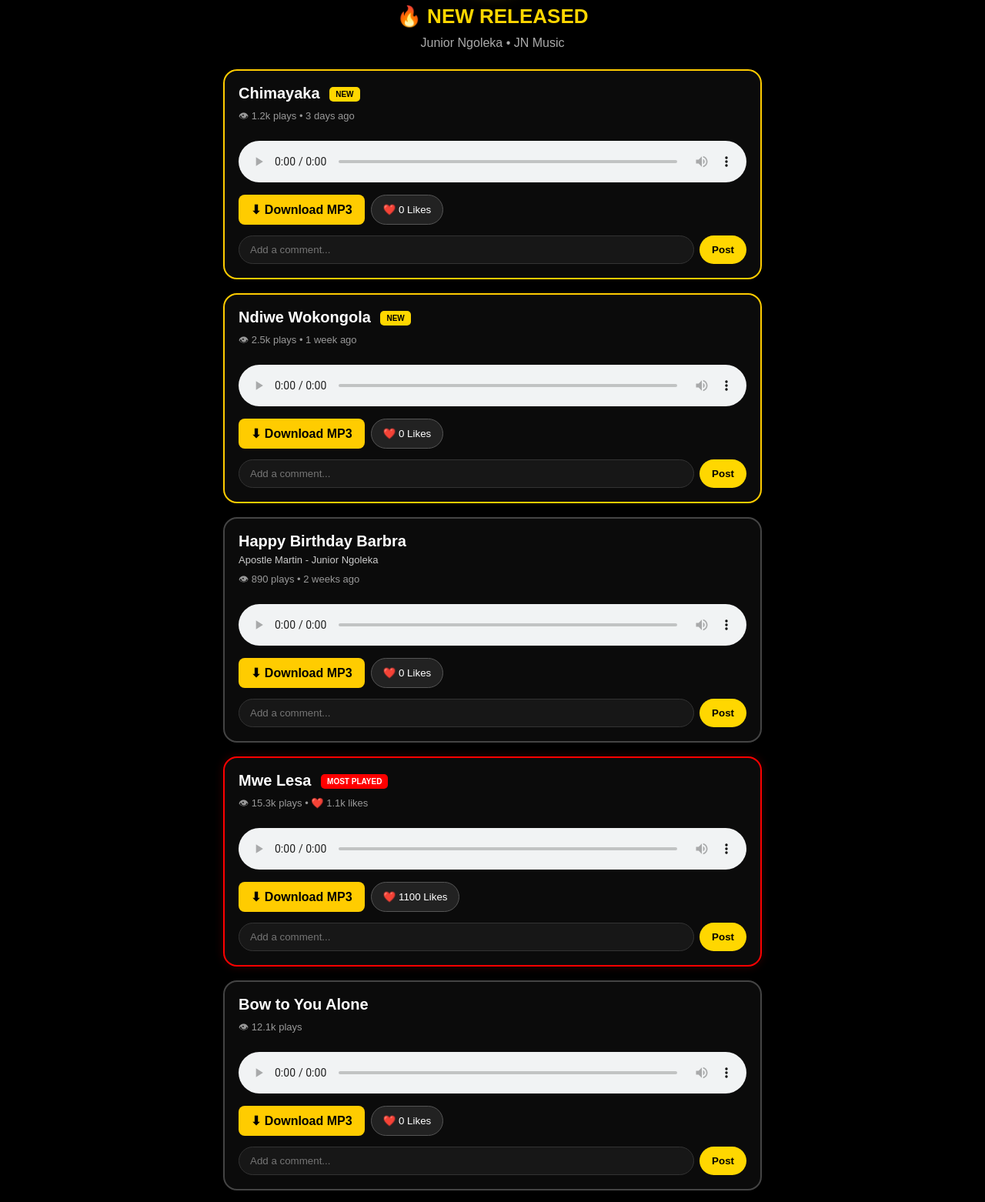
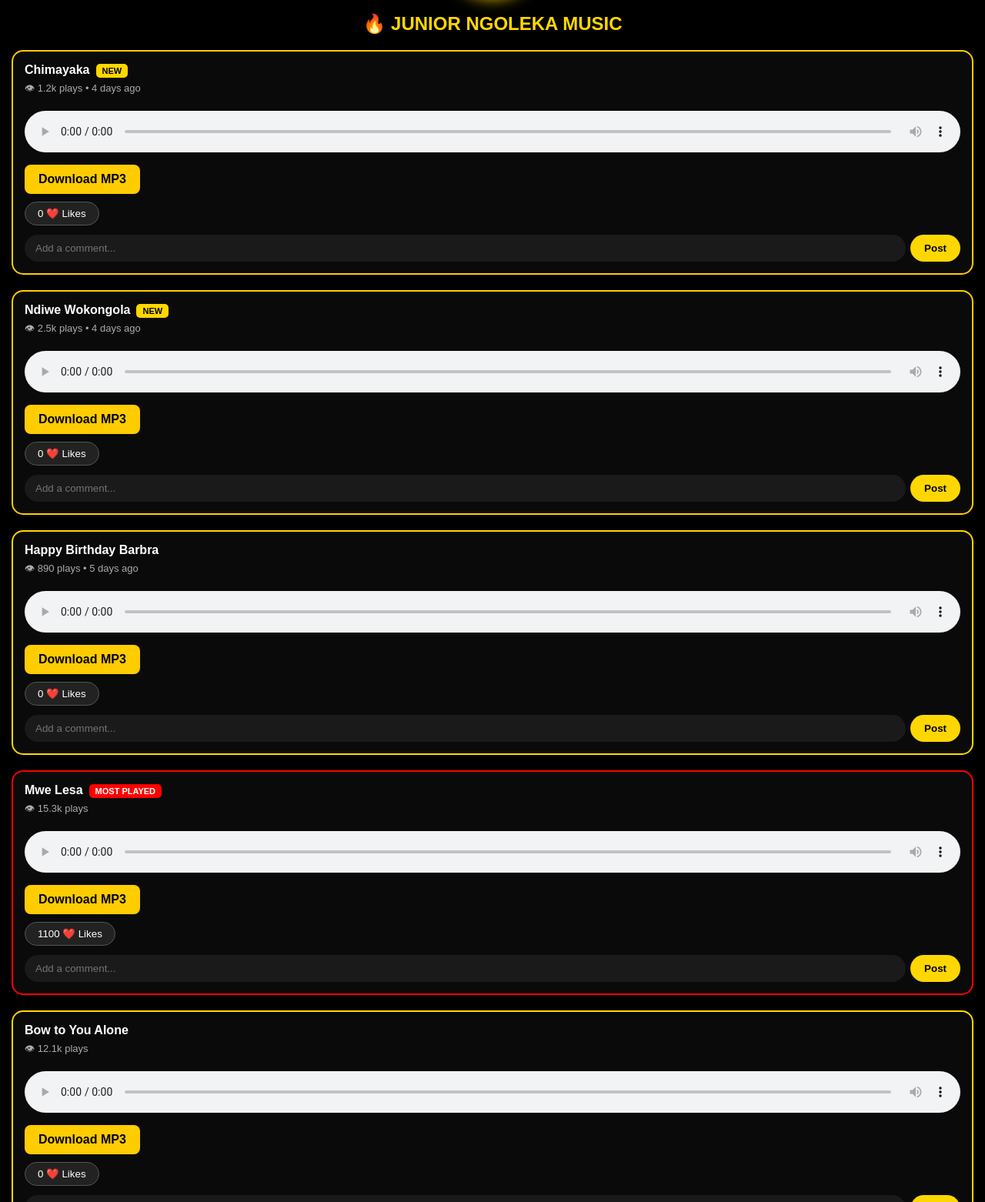
Before and after one commit to JuniorNgoleka/astro-blog-starter-template, an Astro site: page /music in a window 1280 px wide. Shown: the part 164-1726 px from the top of the page at 77% size. Built offline with nearby package versions, Linux system fonts and the light colour scheme; Astro itself is replaced by a stand-in of ours.

Commit message:
Update music.astro

```diff
--- a/src/pages/music.astro
+++ b/src/pages/music.astro
@@ -1,474 +1,130 @@
  ---
+---
+<html>
+<head>
+<meta charset="UTF-8">
+<title>JN Music - Junior Ngoleka</title>
+<meta name="viewport" content="width=device-width, initial-scale=1.0">
+<style>
+body{background:#000;color:#fff;font-family:Arial;padding:15px;margin:0}
+.logo{width:120px;height:120px;margin:20px auto;background:radial-gradient(circle,#222,#000);border:3px solid gold;border-radius:50%;display:flex;align-items:center;justify-content:center;font-size:50px;font-weight:bold;color:gold;box-shadow:0 0 20px gold}
+.title{color:gold;text-align:center;font-size:24px;font-weight:bold;margin:15px 0}
+.song{border:2px solid gold;border-radius:15px;padding:15px;margin:20px 0;background:#0a0a0a}
+.badge{font-size:11px;padding:3px 8px;border-radius:5px;font-weight:bold;margin-left:8px}
+.badge-new{background:gold;color:#000}
+.badge-most{background:red;color:#fff}
+.plays{color:#aaa;font-size:13px;margin:5px 0}
+audio{width:100%;margin:12px 0}
+.btn-dl{background:#ffcc00;color:#000;border:none;padding:10px 18px;border-radius:8px;font-weight:bold;cursor:pointer;text-decoration:none;display:inline-block}
+.btn-like{background:#222;color:#fff;border:1px solid #555;padding:7px 16px;border-radius:20px;cursor:pointer;margin-top:10px}
+.btn-like.liked{background:red;border-color:red}
+.comment-row{display:flex;gap:6px;margin-top:12px}
+.comment-row input{flex:1;padding:10px 14px;border-radius:20px;border:none;background:#1a1a1a;color:#fff}
+.btn-post{background:gold;color:#000;border:none;padding:10px 18px;border-radius:20px;font-weight:bold;cursor:pointer}
+.comment-item{background:#1e1e1e;padding:8px 12px;border-radius:12px;margin-top:8px;font-size:14px;text-align:left}
+</style>
+</head>
+<body>
 
----
+<div class="logo">JN</div>
+<div class="title">🔥 JUNIOR NGOLEKA MUSIC</div>
 
-<html lang="en">
-<head>
-  <meta charset="UTF-8" />
-  <meta name="viewport" content="width=device-width, initial-scale=1.0" />
-  <title>JN Music - Junior Ngoleka</title>  <style>
-    * {
-      box-sizing: border-box;
-    }
-
-    body {
-      background: #000;
-      color: #fff;
-      font-family: Arial, sans-serif;
-      margin: 0;
-      padding: 20px 15px 40px;
-    }
-
-    .container {
-      max-width: 700px;
-      margin: auto;
-    }
-
-    .logo {
-      width: 120px;
-      height: 120px;
-      margin: 10px auto 20px;
-      background: radial-gradient(circle, #222, #000);
-      border: 3px solid gold;
-      border-radius: 50%;
-      display: flex;
-      align-items: center;
-      justify-content: center;
-      font-size: 50px;
-      font-weight: bold;
-      color: gold;
-      box-shadow: 0 0 25px rgba(255, 215, 0, .5);
-    }
-
-    .title {
-      color: gold;
-      text-align: center;
-      font-size: 26px;
-      font-weight: bold;
-      margin-bottom: 25px;
-    }
-
-    .subtitle {
-      text-align: center;
-      color: #aaa;
-      margin-top: -15px;
-      margin-bottom: 25px;
-    }
-
-    .song {
-      border: 2px solid #444;
-      border-radius: 18px;
-      padding: 18px;
-      margin: 18px 0;
-      background: #0b0b0b;
-    }
-
-    .song.new {
-      border-color: #ffcc00;
-    }
-
-    .song.most {
-      border-color: red;
-      box-shadow: 0 0 12px rgba(255, 0, 0, .2);
-    }
-
-    .song-title {
-      font-size: 20px;
-      font-weight: bold;
-    }
-
-    .artist {
-      color: #ccc;
-      font-size: 13px;
-      margin-top: 5px;
-    }
-
-    .plays {
-      color: #999;
-      font-size: 13px;
-      margin: 8px 0;
-    }
-
-    .badge {
-      display: inline-block;
-      font-size: 10px;
-      padding: 4px 8px;
-      border-radius: 5px;
-      font-weight: bold;
-      margin-left: 7px;
-      vertical-align: middle;
-    }
-
-    .badge-new {
-      background: gold;
-      color: #000;
-    }
-
-    .badge-most {
-      background: red;
-      color: #fff;
-    }
-
-    audio {
-      width: 100%;
-      margin: 12px 0;
-    }
-
-    .buttons {
-      display: flex;
-      gap: 8px;
-      flex-wrap: wrap;
-    }
-
-    .btn-dl {
-      display: inline-block;
-      background: #ffcc00;
-      color: #000;
-      text-decoration: none;
-      border: none;
-      padding: 10px 16px;
-      border-radius: 8px;
-      font-weight: bold;
-    }
-
-    .btn-like {
-      background: #222;
-      color: #fff;
-      border: 1px solid #555;
-      padding: 8px 15px;
-      border-radius: 20px;
-      cursor: pointer;
-    }
-
-    .btn-like.liked {
-      background: red;
-      border-color: red;
-    }
-
-    .comment-row {
-      display: flex;
-      gap: 7px;
-      margin-top: 14px;
-    }
-
-    .comment-row input {
-      flex: 1;
-      min-width: 0;
-      padding: 10px 14px;
-      border-radius: 20px;
-      border: 1px solid #333;
-      background: #171717;
-      color: #fff;
-      outline: none;
-    }
-
-    .btn-post {
-      background: gold;
-      color: #000;
-      border: none;
-      padding: 9px 16px;
-      border-radius: 20px;
-      font-weight: bold;
-      cursor: pointer;
-    }
-
-    .comment-item {
-      background: #1b1b1b;
-      padding: 9px 12px;
-      border-radius: 12px;
-      margin-top: 8px;
-      font-size: 14px;
-    }
-
-    .comment-item b {
-      color: gold;
-    }
-
-    footer {
-      text-align: center;
-      color: gold;
-      margin-top: 35px;
-      font-size: 13px;
-    }
-  </style></head><body><div class="container">  <div class="logo">JN</div>  <div class="title">🔥 NEW RELEASED</div>  <div class="subtitle">
-    Junior Ngoleka • JN Music
-  </div>  <!-- SONG 1 -->  <div class="song new"><div class="song-title">
-  Chimayaka
-  <span class="badge badge-new">NEW</span>
+<!-- SONG 1 -->
+<div class="song" style="border-color:#ffcc00">
+<div><b>Chimayaka</b><span class="badge badge-new">NEW</span></div>
+<div class="plays">👁 1.2k plays • 4 days ago</div>
+<audio controls><source src="/src/assets/Chimayaka-Jr-Ngoleka.mp3" type="audio/mpeg"></audio><br>
+<a href="/src/assets/Chimayaka-Jr-Ngoleka.mp3" download class="btn-dl">Download MP3</a><br>
+<button class="btn-like" onclick="likeThis(this)"><span>0</span> ❤️ Likes</button>
+<div class="comment-row"><input id="c1" placeholder="Add a comment..."><button class="btn-post" onclick="postThis('c1','l1')">Post</button></div>
+<div id="l1"></div>
 </div>
 
-<div class="plays">
-  👁 1.2k plays • 3 days ago
+<!-- SONG 2 -->
+<div class="song" style="border-color:#ffcc00">
+<div><b>Ndiwe Wokongola</b><span class="badge badge-new">NEW</span></div>
+<div class="plays">👁 2.5k plays • 4 days ago</div>
+<audio controls><source src="/src/assets/Ndiwe-Wokongola.mp3" type="audio/mpeg"></audio><br>
+<a href="/src/assets/Ndiwe-Wokongola.mp3" download class="btn-dl">Download MP3</a><br>
+<button class="btn-like" onclick="likeThis(this)"><span>0</span> ❤️ Likes</button>
+<div class="comment-row"><input id="c2" placeholder="Add a comment..."><button class="btn-post" onclick="postThis('c2','l2')">Post</button></div>
+<div id="l2"></div>
 </div>
 
-<audio controls preload="metadata">
-  <source src="/music/Chimayaka.mp3" type="audio/mpeg" />
-  Your browser does not support audio.
-</audio>
-
-<div class="buttons">
-  <a class="btn-dl" href="/music/Chimayaka.mp3" download>
-    ⬇ Download MP3
-  </a>
-
-  <button class="btn-like" onclick="likeThis(this)">
-    ❤️ <span>0</span> Likes
-  </button>
+<!-- SONG 3 -->
+<div class="song">
+<div><b>Happy Birthday Barbra</b></div>
+<div class="plays">👁 890 plays • 5 days ago</div>
+<audio controls><source src="/src/assets/Happy-birthday-Barbra.mp3" type="audio/mpeg"></audio><br>
+<a href="/src/assets/Happy-birthday-Barbra.mp3" download class="btn-dl">Download MP3</a><br>
+<button class="btn-like" onclick="likeThis(this)"><span>0</span> ❤️ Likes</button>
+<div class="comment-row"><input id="c3" placeholder="Add a comment..."><button class="btn-post" onclick="postThis('c3','l3')">Post</button></div>
+<div id="l3"></div>
 </div>
 
-<div class="comment-row">
-  <input id="c1" placeholder="Add a comment..." />
-  <button class="btn-post" onclick="postThis('c1','l1')">
-    Post
-  </button>
+<!-- SONG 4 MOST PLAYED -->
+<div class="song" style="border-color:red">
+<div><b>Mwe Lesa</b><span class="badge badge-most">MOST PLAYED</span></div>
+<div class="plays">👁 15.3k plays</div>
+<audio controls><source src="/src/assets/Mwe-Lesa.mp3" type="audio/mpeg"></audio><br>
+<a href="/src/assets/Mwe-Lesa.mp3" download class="btn-dl">Download MP3</a><br>
+<button class="btn-like" onclick="likeThis(this)"><span>1100</span> ❤️ Likes</button>
+<div class="comment-row"><input id="c4" placeholder="Add a comment..."><button class="btn-post" onclick="postThis('c4','l4')">Post</button></div>
+<div id="l4"></div>
 </div>
 
-<div id="l1"></div>
-
-  </div>  <!-- SONG 2 -->  <div class="song new"><div class="song-title">
-  Ndiwe Wokongola
-  <span class="badge badge-new">NEW</span>
+<!-- SONG 5 -->
+<div class="song">
+<div><b>Bow to You Alone</b></div>
+<div class="plays">👁 12.1k plays</div>
+<audio controls><source src="/src/assets/Bow-to-You-Alone.mp3" type="audio/mpeg"></audio><br>
+<a href="/src/assets/Bow-to-You-Alone.mp3" download class="btn-dl">Download MP3</a><br>
+<button class="btn-like" onclick="likeThis(this)"><span>0</span> ❤️ Likes</button>
+<div class="comment-row"><input id="c5" placeholder="Add a comment..."><button class="btn-post" onclick="postThis('c5','l5')">Post</button></div>
+<div id="l5"></div>
 </div>
 
-<div class="plays">
-  👁 2.5k plays • 1 week ago
+<!-- SONG 6 -->
+<div class="song">
+<div><b>FMD</b></div>
+<div class="plays">👁 9.4k plays</div>
+<audio controls><source src="/src/assets/FMD.mp3" type="audio/mpeg"></audio><br>
+<a href="/src/assets/FMD.mp3" download class="btn-dl">Download MP3</a><br>
+<button class="btn-like" onclick="likeThis(this)"><span>0</span> ❤️ Likes</button>
+<div class="comment-row"><input id="c6" placeholder="Add a comment..."><button class="btn-post" onclick="postThis('c6','l6')">Post</button></div>
+<div id="l6"></div>
 </div>
 
-<audio controls preload="metadata">
-  <source src="/music/Ndiwe-Wokongola.mp3" type="audio/mpeg" />
-  Your browser does not support audio.
-</audio>
-
-<div class="buttons">
-  <a class="btn-dl" href="/music/Ndiwe-Wokongola.mp3" download>
-    ⬇ Download MP3
-  </a>
-
-  <button class="btn-like" onclick="likeThis(this)">
-    ❤️ <span>0</span> Likes
-  </button>
+<!-- SONG 7 -->
+<div class="song">
+<div><b>Fire Mountain Welcome</b></div>
+<div class="plays">👁 7.2k plays</div>
+<audio controls><source src="/src/assets/Fire-Mountain-Welcome.mp3" type="audio/mpeg"></audio><br>
+<a href="/src/assets/Fire-Mountain-Welcome.mp3" download class="btn-dl">Download MP3</a><br>
+<button class="btn-like" onclick="likeThis(this)"><span>0</span> ❤️ Likes</button>
+<div class="comment-row"><input id="c7" placeholder="Add a comment..."><button class="btn-post" onclick="postThis('c7','l7')">Post</button></div>
+<div id="l7"></div>
 </div>
 
-<div class="comment-row">
-  <input id="c2" placeholder="Add a comment..." />
-  <button class="btn-post" onclick="postThis('c2','l2')">
-    Post
-  </button>
-</div>
+<script>
+function likeThis(btn){
+ let s=btn.querySelector('span');
+ let n=parseInt(s.innerText)+1;
+ s.innerText=n;
+ btn.classList.add('liked');
+}
+function postThis(inputId,listId){
+ let input=document.getElementById(inputId);
+ let list=document.getElementById(listId);
+ if(!input.value.trim()) return;
+ let div=document.createElement('div');
+ div.className='comment-item';
+ div.innerHTML='<b style="color:gold">Fan:</b> '+input.value;
+ list.prepend(div);
+ input.value='';
+}
+</script>
 
-<div id="l2"></div>
-
-  </div>  <!-- SONG 3 -->  <div class="song"><div class="song-title">
-  Happy Birthday Barbra
-</div>
-
-<div class="artist">
-  Apostle Martin - Junior Ngoleka
-</div>
-
-<div class="plays">
-  👁 890 plays • 2 weeks ago
-</div>
-
-<audio controls preload="metadata">
-  <source src="/music/Happy-Birthday-Barbra.mp3" type="audio/mpeg" />
-  Your browser does not support audio.
-</audio>
-
-<div class="buttons">
-  <a class="btn-dl" href="/music/Happy-Birthday-Barbra.mp3" download>
-    ⬇ Download MP3
-  </a>
-
-  <button class="btn-like" onclick="likeThis(this)">
-    ❤️ <span>0</span> Likes
-  </button>
-</div>
-
-<div class="comment-row">
-  <input id="c3" placeholder="Add a comment..." />
-  <button class="btn-post" onclick="postThis('c3','l3')">
-    Post
-  </button>
-</div>
-
-<div id="l3"></div>
-
-  </div>  <!-- SONG 4 -->  <div class="song most"><div class="song-title">
-  Mwe Lesa
-  <span class="badge badge-most">MOST PLAYED</span>
-</div>
-
-<div class="plays">
-  👁 15.3k plays • ❤️ 1.1k likes
-</div>
-
-<audio controls preload="metadata">
-  <source src="/music/Mwe-Lesa.mp3" type="audio/mpeg" />
-  Your browser does not support audio.
-</audio>
-
-<div class="buttons">
-  <a class="btn-dl" href="/music/Mwe-Lesa.mp3" download>
-    ⬇ Download MP3
-  </a>
-
-  <button class="btn-like" onclick="likeThis(this)">
-    ❤️ <span>1100</span> Likes
-  </button>
-</div>
-
-<div class="comment-row">
-  <input id="c4" placeholder="Add a comment..." />
-  <button class="btn-post" onclick="postThis('c4','l4')">
-    Post
-  </button>
-</div>
-
-<div id="l4"></div>
-
-  </div>  <!-- SONG 5 -->  <div class="song"><div class="song-title">
-  Bow to You Alone
-</div>
-
-<div class="plays">
-  👁 12.1k plays
-</div>
-
-<audio controls preload="metadata">
-  <source src="/music/Bow-to-You-Alone.mp3" type="audio/mpeg" />
-  Your browser does not support audio.
-</audio>
-
-<div class="buttons">
-  <a class="btn-dl" href="/music/Bow-to-You-Alone.mp3" download>
-    ⬇ Download MP3
-  </a>
-
-  <button class="btn-like" onclick="likeThis(this)">
-    ❤️ <span>0</span> Likes
-  </button>
-</div>
-
-<div class="comment-row">
-  <input id="c5" placeholder="Add a comment..." />
-  <button class="btn-post" onclick="postThis('c5','l5')">
-    Post
-  </button>
-</div>
-
-<div id="l5"></div>
-
-  </div>  <!-- SONG 6 -->  <div class="song"><div class="song-title">
-  FMD
-</div>
-
-<div class="plays">
-  👁 9.4k plays
-</div>
-
-<audio controls preload="metadata">
-  <source src="/music/FMD.mp3" type="audio/mpeg" />
-  Your browser does not support audio.
-</audio>
-
-<div class="buttons">
-  <a class="btn-dl" href="/music/FMD.mp3" download>
-    ⬇ Download MP3
-  </a>
-
-  <button class="btn-like" onclick="likeThis(this)">
-    ❤️ <span>0</span> Likes
-  </button>
-</div>
-
-<div class="comment-row">
-  <input id="c6" placeholder="Add a comment..." />
-  <button class="btn-post" onclick="postThis('c6','l6')">
-    Post
-  </button>
-</div>
-
-<div id="l6"></div>
-
-  </div>  <!-- SONG 7 -->  <div class="song"><div class="song-title">
-  Fire Mountain Welcome
-</div>
-
-<div class="plays">
-  👁 7.2k plays
-</div>
-
-<audio controls preload="metadata">
-  <source src="/music/Fire-Mountain-Welcome.mp3" type="audio/mpeg" />
-  Your browser does not support audio.
-</audio>
-
-<div class="buttons">
-  <a class="btn-dl" href="/music/Fire-Mountain-Welcome.mp3" download>
-    ⬇ Download MP3
-  </a>
-
-  <button class="btn-like" onclick="likeThis(this)">
-    ❤️ <span>0</span> Likes
-  </button>
-</div>
-
-<div class="comment-row">
-  <input id="c7" placeholder="Add a comment..." />
-  <button class="btn-post" onclick="postThis('c7','l7')">
-    Post
-  </button>
-</div>
-
-<div id="l7"></div>
-
-  </div>  <footer>
-    © 2026 Prophet Junior Ngoleka - Zambia
-  </footer></div><script>
-
-function likeThis(btn) {
-
-  const span = btn.querySelector("span");
-
-  let number = parseInt(span.innerText) || 0;
-
-  number++;
-
-  span.innerText = number;
-
-  btn.classList.add("liked");
-}
-
-
-function postThis(inputId, listId) {
-
-  const input = document.getElementById(inputId);
-
-  const list = document.getElementById(listId);
-
-  const comment = input.value.trim();
-
-  if (!comment) return;
-
-  const div = document.createElement("div");
-
-  div.className = "comment-item";
-
-  const name = document.createElement("b");
-
-  name.textContent = "You: ";
-
-  div.appendChild(name);
-
-  div.appendChild(
-    document.createTextNode(comment)
-  );
-
-  list.prepend(div);
-
-  input.value = "";
-}
-
-</script></body>
+<p style="text-align:center;color:gold;margin-top:30px">© 2026 Prophet Junior Ngoleka - Kitwe, Zambia 🇿🇲</p>
+</body>
 </html>
```
